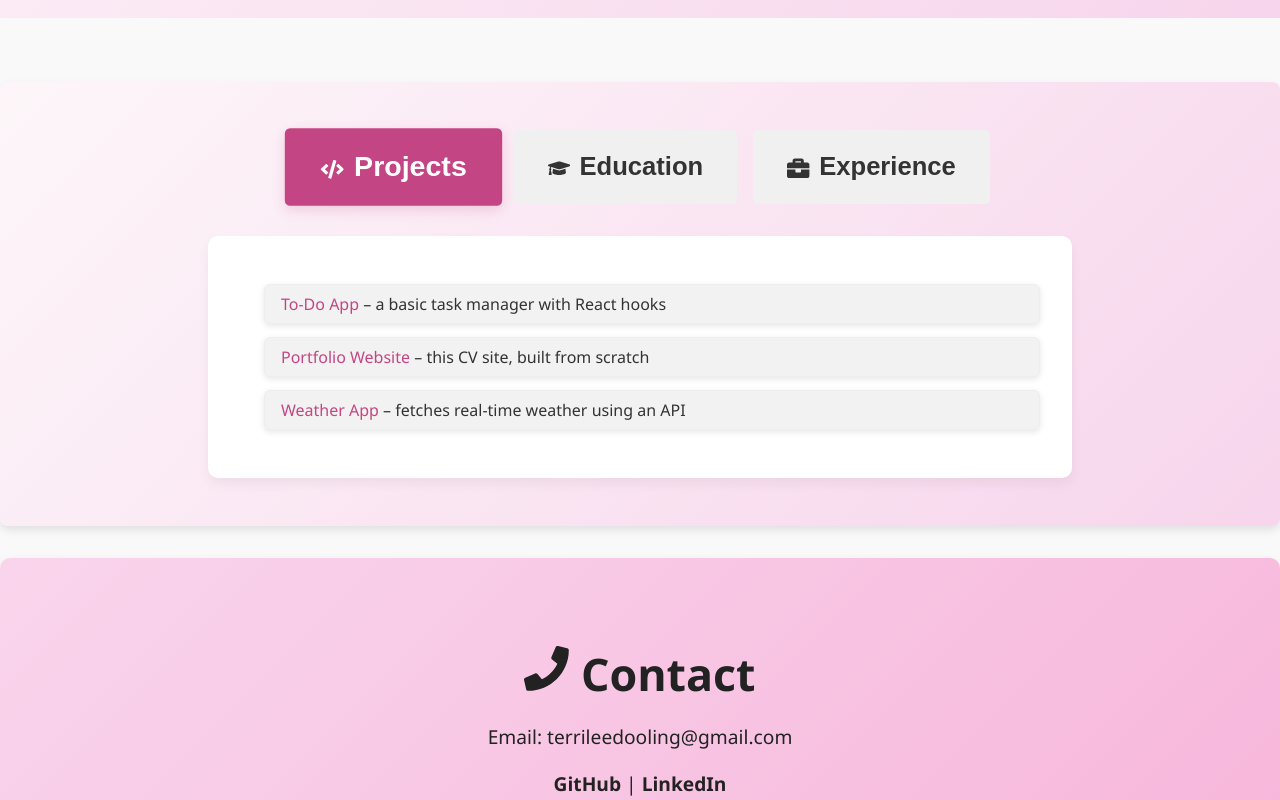
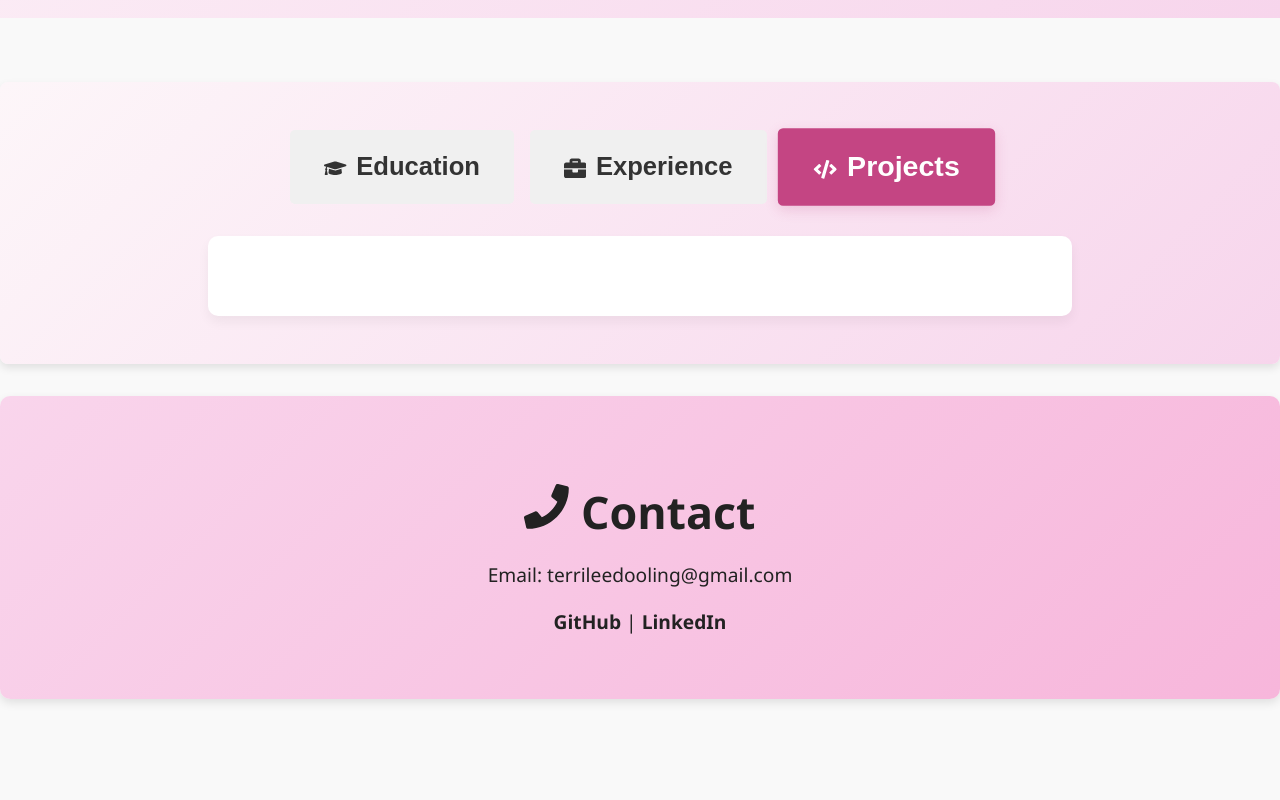
Before and after one commit to terrileedooling/my-cv-website, a React (Vite) app: page / in a window 1280 px wide. Shown: the part 1580-2380 px from the top of the page. After the commit the page ends 2311 px from the top, so only its background shows below. Built offline with nearby package versions, Linux system fonts and the light colour scheme.

Commit message:
commented code

```diff
--- a/src/App.jsx
+++ b/src/App.jsx
@@ -19,18 +19,18 @@ function App() {
         <h2> < FaPhone /> Contact</h2>
         <p>Email: terrileedooling@gmail.com</p>
         <p>
-          <a href="https://github.com/terrileedooling">GitHub</a> | <a href="https://linkedin.com/in/comingsoon">LinkedIn</a>
+          <a href="https://github.com/terrileedooling">GitHub</a> | <a href="https://www.linkedin.com/in/terri-lee-d-0b6700236/">LinkedIn</a>
         </p>
       </section>
 
-      <section className="contact-form animate-bounce-scale">
+      {/* <section className="contact-form animate-bounce-scale">
         <form className="contact-form">
           <input type="text" placeholder="Name" required />
           <input type="email" placeholder="Email" required />
           <textarea placeholder="Your message..." required />
           <button type="submit">Send</button>
         </form>
-      </section>
+      </section> */}
     </div>
   );
 }
--- a/src/components/tabs.jsx
+++ b/src/components/tabs.jsx
@@ -12,9 +12,9 @@ function Tabs() {
                 {activeTab === 'projects' && (
                     <ul>
                         {[
-                          { name: "To-Do App", desc: "a basic task manager with React hooks" },
-                          { name: "Portfolio Website", desc: "this CV site, built from scratch" },
-                          { name: "Weather App", desc: "fetches real-time weather using an API" }
+                          // { name: "To-Do App", desc: "a basic task manager with React hooks" },
+                          // { name: "Portfolio Website", desc: "this CV site, built from scratch" },
+                          // { name: "Weather App", desc: "fetches real-time weather using an API" }
                         ].map((proj, index) => (
                           <li
                             key={proj.name}
@@ -76,14 +76,7 @@ function Tabs() {
     return (
         <section id="tabs" className="tab-section">
           <div className="tab-buttons">
-            <button
-              className={`tab-button ${activeTab === "projects" ? "active" : ""}`}
-              onClick={() => setActiveTab("projects")}
-            >
-              <FaCode />
-              Projects
-            </button>
-            <button
+          <button
               className={`tab-button ${activeTab === "education" ? "active" : ""}`}
               onClick={() => setActiveTab("education")}
             >
@@ -97,6 +90,13 @@ function Tabs() {
               <FaBriefcase />
               Experience
             </button>
+            <button
+              className={`tab-button ${activeTab === "projects" ? "active" : ""}`}
+              onClick={() => setActiveTab("projects")}
+            >
+              <FaCode />
+              Projects
+            </button>
           </div>
             <h2>{activeTab.charAt(0).toUpperCase() + activeTab.slice(1)}</h2>
             {renderTabContent()}
```
